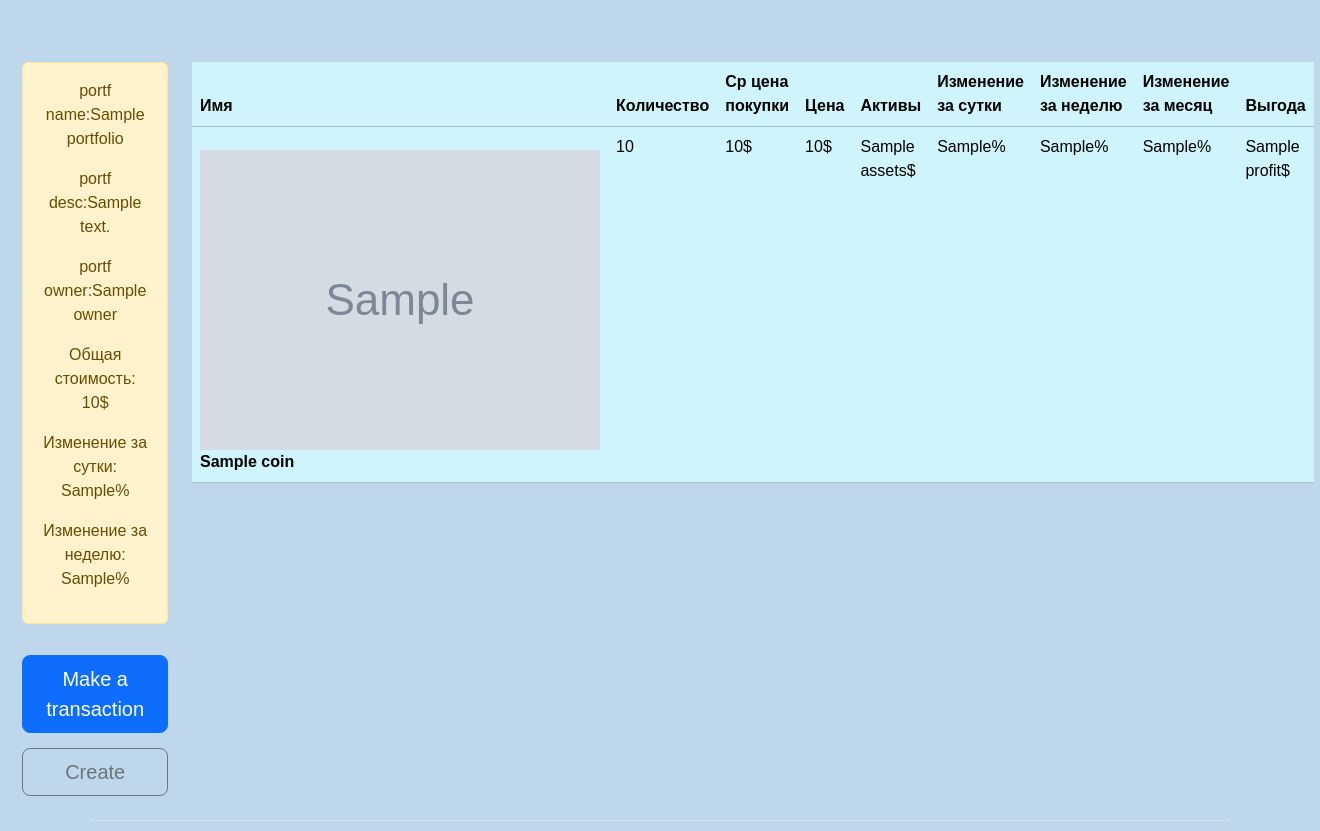
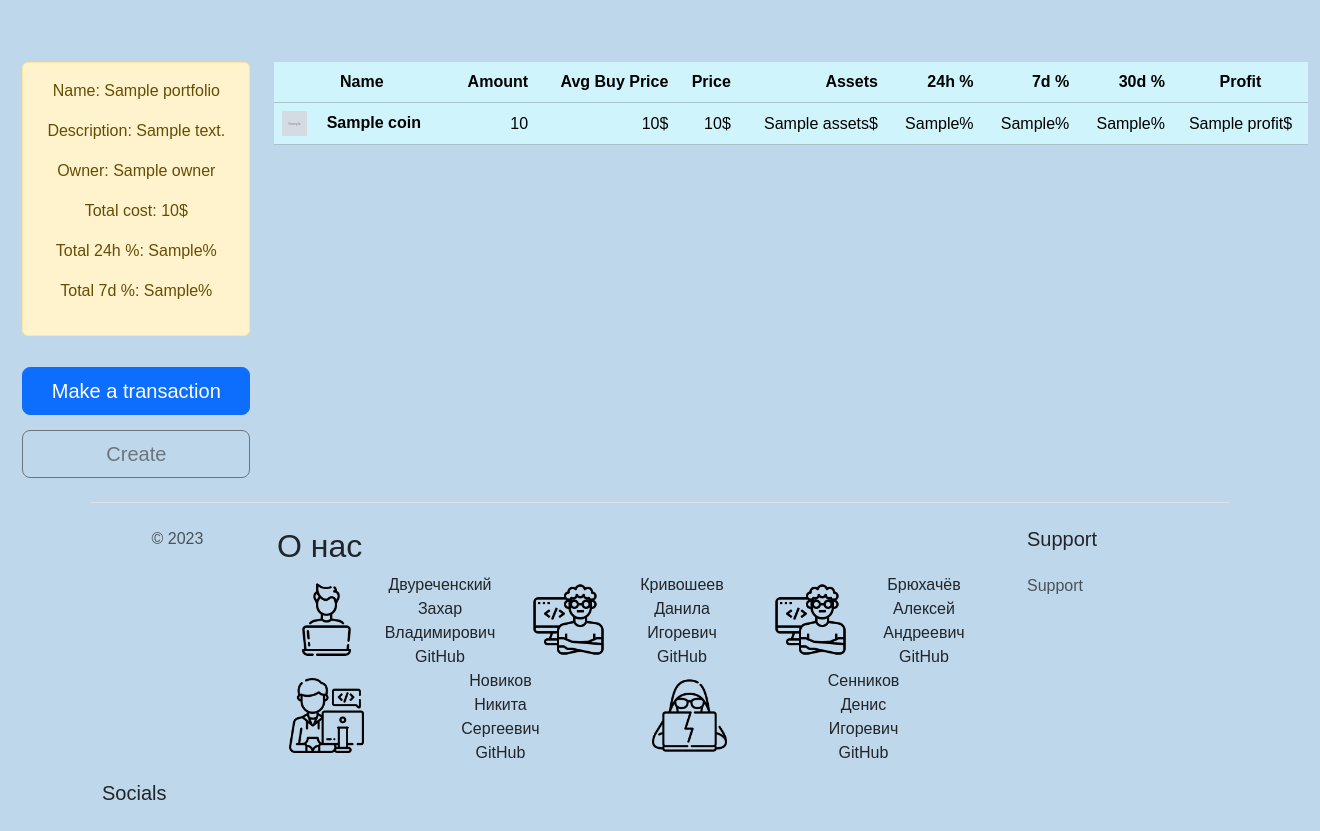
Before and after one commit to Fearse/Crypto, a Django app: template cryptoportfolio/acc/templates/acc/portfolio.html in a window 1320 px wide. Shown: the part 91-922 px from the top of the page. Run offline with Django 3.2, Linux system fonts and the light colour scheme; the template is opened without the code that fills it: most values are stand-ins (such as "Sample title", 1, 10 or a date in 2020); grey boxes marked "Sample" are stand-in pictures; some web fonts are replaced.

Commit message:
new table coins

```diff
--- a/cryptoportfolio/acc/templates/acc/portfolio.html
+++ b/cryptoportfolio/acc/templates/acc/portfolio.html
@@ -21,12 +21,12 @@
     <div class="portfolio" style="display: flex">
         <div class="container portfolios">
             <div class="alert alert-warning">
-                <p>portf name:{{ portfolio.name }}</p>
-                <p>portf desc:{{ portfolio.description }}</p>
-                <p>portf owner:{{ portfolio.owner }}</p>
-                <p>Общая стоимость: {{ statistic.price }}$</p>
-                <p>Изменение за сутки: {{ statistic.change_24h }}%</p>
-                <p>Изменение за неделю: {{ statistic.change_7d }}%</p>
+                <p>Name: {{ portfolio.name }}</p>
+                <p>Description: {{ portfolio.description }}</p>
+                <p>Owner: {{ portfolio.owner }}</p>
+                <p>Total cost: {{ statistic.price }}$</p>
+                <p>Total 24h %: {{ statistic.change_24h }}%</p>
+                <p>Total 7d %: {{ statistic.change_7d }}%</p>
             </div>
             <a href="{% url 'transaction' pk=portfolio.id %}" class="w-100 btn btn-lg btn-primary">Make a
                 transaction</a>
@@ -34,36 +34,52 @@
         </div>
 
         <div class="container" style="padding-top: 2.4em;">
-            <table class="table table-info">
+            <table class="table table-info" style="vertical-align: middle; text-align: right">
                 <thead>
                 <tr>
-                    <th scope="col">Имя</th>
-                    <th scope="col">Количество</th>
-                    <th scope="col">Ср цена покупки</th>
-                    <th scope="col">Цена</th>
-                    <th scope="col">Активы</th>
-                    <th scope="col">Изменение за сутки</th>
-                    <th scope="col">Изменение за неделю</th>
-                    <th scope="col">Изменение за месяц</th>
-                    <th scope="col">Выгода</th>
+                    <th scope="col" style="text-align: center">Name</th>
+                    <th scope="col">Amount</th>
+                    <th scope="col">Avg Buy Price</th>
+                    <th scope="col">Price</th>
+                    <th scope="col">Assets</th>
+                    <th scope="col">24h %</th>
+                    <th scope="col">7d %</th>
+                    <th scope="col">30d %</th>
+                    <th scope="col" style="text-align: center">Profit</th>
                 </tr>
                 </thead>
                 <tbody>
                 {% for coin in coins %}
                     <tr>
-                        <th scope="row"><img src={{ coin.image_url }}>{{ coin.name }}</th>
+                        <th scope="row" style="text-align: left">
+                            <img src={{ coin.image_url }} width="25" height="25"
+                                 style="margin-top: 0px; margin-right: 15px;">
+                            {{ coin.name }}
+                        </th>
                         <td>{{ coin.amount }}</td>
                         <td>{{ coin.avgBuyPrice }}$</td>
                         <td>{{ coin.price }}$</td>
                         <td>{{ coin.assets }}$</td>
-                        <td>{{ coin.change_24h }}%</td>
-                        <td>{{ coin.change_7d }}%</td>
-                        <td>{{ coin.change_30d }}%</td>
-                        <td>{{ coin.profit }}$</td>
+                        <td id="check">{{ coin.change_24h }}%</td>
+                        <td id="check">{{ coin.change_7d }}%</td>
+                        <td id="check">{{ coin.change_30d }}%</td>
+                        <td id="check" style="text-align: center">{{ coin.profit }}$</td>
                     </tr>
                 {% endfor %}
                 </tbody>
             </table>
         </div>
     </div>
+    <script>
+        [...document.querySelectorAll('td')].filter(e => e.id === "check").forEach((s, i) => {
+            const value = parseFloat(s.innerHTML.replace(',', '.'));
+            if (value > 0) {
+                s.style.color = 'green';
+            } else if (value < 0) {
+                s.style.color = 'red';
+            } else {
+                s.style.color = 'black';
+            }
+        })
+    </script>
 {% endblock %}
--- a/cryptoportfolio/acc/templates/acc/transaction.html
+++ b/cryptoportfolio/acc/templates/acc/transaction.html
@@ -44,8 +44,8 @@
                        name="{{ form.amount.name }}"
                        class="form-control"
                        id="inputAmount"
-                       placeholder="0.00"
-                       step="0.01">
+                       placeholder="0.00000"
+                       step="0.00001">
             </div>
             <div class="mb-3">
                 <label for="inputTransType" class="form-label">TransType</label>
--- a/cryptoportfolio/acc/views.py
+++ b/cryptoportfolio/acc/views.py
@@ -203,7 +203,7 @@ def get_coin_list(pk):
                     {
                         "name": i.name,
                         "price": price,
-                        "assets": i.amount * price,
+                        "assets": round(i.amount * price, 2),
                         "change_24h": change_24h,
                         "change_7d": change_7d,
                         "change_30d": change_30d,
```
